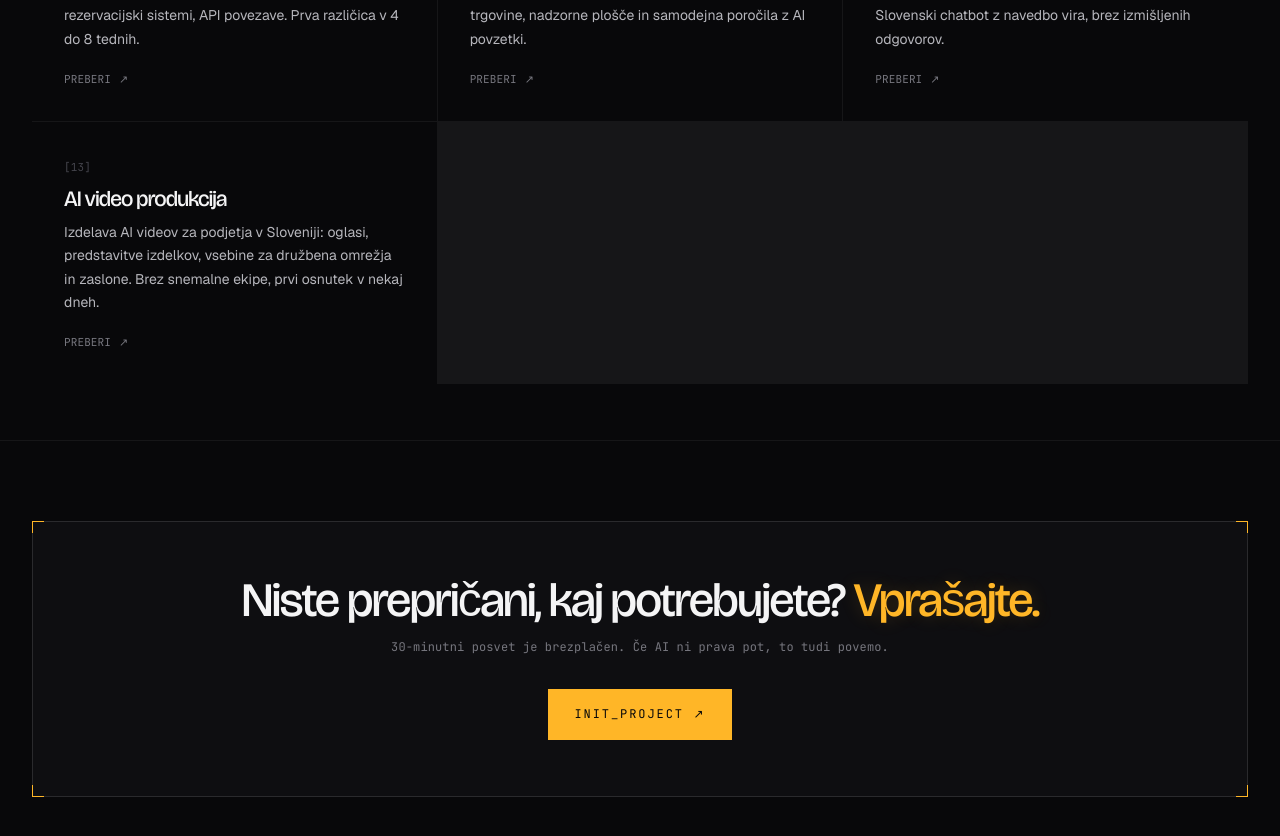
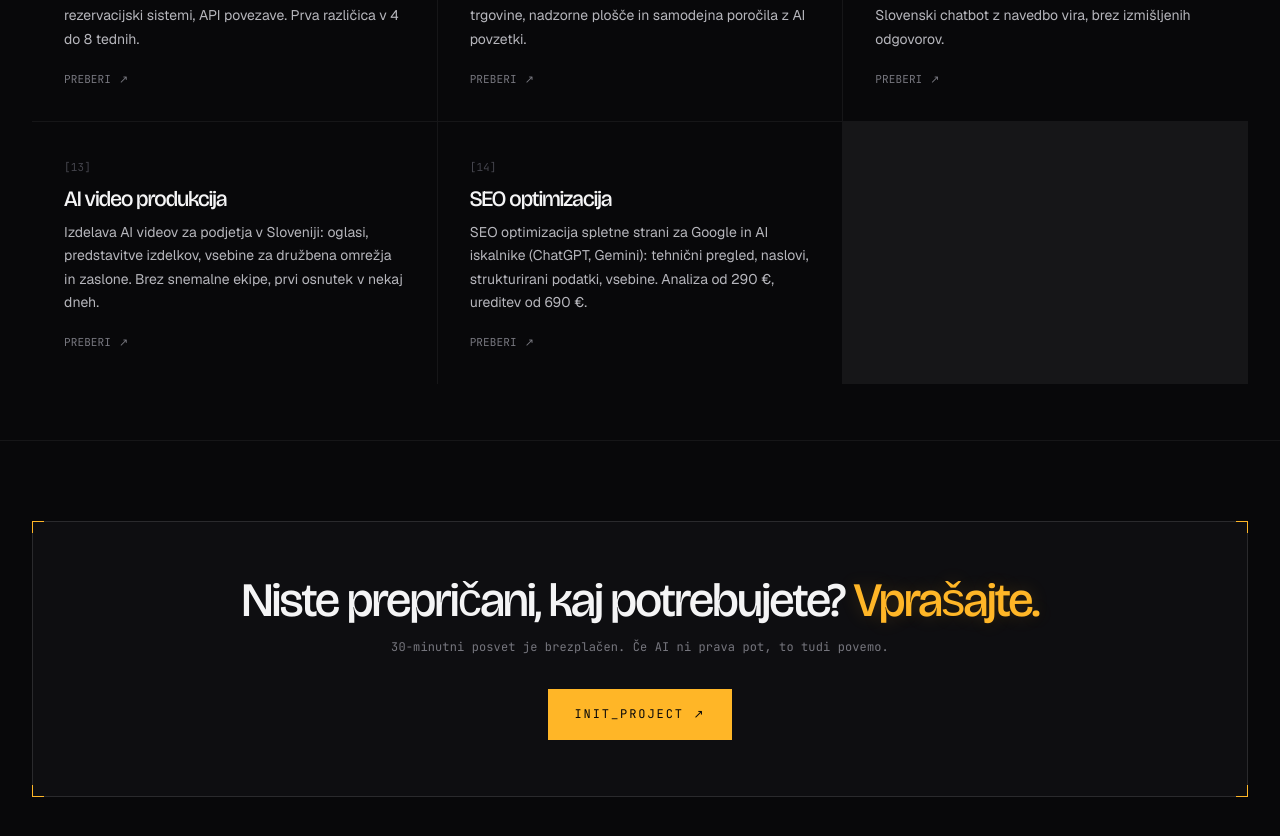
Before and after one commit to DaliborLegen/aiprosolutions, a Next.js app: page /storitve in a window 1280 px wide. Shown: the part 1720-2556 px from the top of the page. Built offline with nearby package versions, Linux system fonts and the light colour scheme; no server answers.

Commit message:
auto-sync after edit via Claude Code

```diff
--- a/app/data/storitve-2.ts
+++ b/app/data/storitve-2.ts
@@ -601,4 +601,109 @@ export const storitve2: Storitev[] = [
       "video za družbena omrežja",
     ],
   },
+  {
+    slug: "seo-optimizacija",
+    nav: "SEO optimizacija",
+    metaTitle: "SEO optimizacija spletnih strani: cena in kaj vključuje",
+    metaDescription:
+      "SEO optimizacija spletne strani za Google in AI iskalnike (ChatGPT, Gemini): tehnični pregled, naslovi, strukturirani podatki, vsebine. Analiza od 290 €, ureditev od 690 €.",
+    h1a: "SEO optimizacija",
+    h1b: "za Google in ChatGPT.",
+    intro:
+      "SEO optimizacija je urejanje spletne strani, da jo iskalniki najdejo, razumejo in pokažejo ljudem, ki iščejo vašo storitev. Danes to ni več samo Google: vse več strank vpraša ChatGPT, Gemini ali Perplexity. Optimiziramo za oboje, z merljivim izhodiščem in fiksno ceno.",
+    bullets: [
+      {
+        t: "Tehnični pregled",
+        d: "Hitrost, indeksiranje, robots.txt, sitemap, preusmeritve, podvojene strani in dostop za AI robote. Najprej odpravimo, kar iskalnikom zapira vrata.",
+      },
+      {
+        t: "Naslovi, opisi in struktura",
+        d: "Vsaka stran dobi svoj naslov, opis in H1 s pravimi ključnimi besedami. Slike dobijo alt besedila, jezikovne različice oznake hreflang.",
+      },
+      {
+        t: "Strukturirani podatki",
+        d: "Podatki o podjetju, lokaciji, storitvah, cenah in pogostih vprašanjih v obliki schema.org, ki jo Google in AI iskalniki preberejo brez ugibanja.",
+      },
+      {
+        t: "Vsebine, ki odgovarjajo",
+        d: "Strani in članki za vprašanja, ki jih stranke dejansko vpisujejo. Izhajamo iz podatkov v Search Console, ne iz ugibanja.",
+      },
+    ],
+    body: [
+      {
+        h: "Koliko stane SEO optimizacija",
+        p: [
+          "Cena SEO optimizacije je odvisna od velikosti strani in od tega, koliko je treba popraviti. Pri nas začnete z analizo vidnosti od 290 €, ki pokaže stanje v Googlu in v AI iskalnikih ter seznam popravkov po pomembnosti. Tehnična ureditev strani se začne pri 690 €, znesek analize pa pri tem odštejemo.",
+          "Za stalno rast je na voljo mesečno spremljanje od 290 € na mesec: nove vsebine, meritev uvrstitev in omemb v ChatGPT, Gemini in Perplexity ter poročilo s številkami iz Search Console. Vezave ni, odpoved velja do konca meseca.",
+        ],
+      },
+      {
+        h: "SEO in GEO: optimizacija za AI iskalnike",
+        p: [
+          "GEO (generative engine optimization) je optimizacija za iskalnike, ki odgovor sestavijo sami, kot so ChatGPT, Gemini, Perplexity in Googlov AI pregled. Osnova je enaka kot pri SEO, dodatno pa je treba zagotoviti, da roboti teh iskalnikov sploh dobijo besedilo strani. Mnoge sodobne strani jim pokažejo prazno ogrodje, ker se vsebina izriše šele z JavaScriptom.",
+          "Zato pri vsaki SEO optimizaciji stran preverimo tudi kot GPTBot, OAI-SearchBot, ClaudeBot in PerplexityBot. Podrobneje o tem na strani o vidnosti v AI iskalnikih.",
+        ],
+      },
+      {
+        h: "WordPress, Wix in strani po meri",
+        p: [
+          "SEO optimizacijo izvajamo na WordPressu (Yoast, Rank Math), Wixu, Shopifyju in na straneh po meri, zgrajenih v Next.js ali Reactu. Če stran vzdržuje drug izvajalec, mu pripravimo natančna navodila, kaj in kje spremeniti.",
+          "Pri straneh, ki jih izdelamo sami, je tehnična SEO osnova del izdelave: hitro nalaganje, strukturirani podatki, sitemap, llms.txt in dostop za AI robote.",
+        ],
+      },
+      {
+        h: "Kdaj pričakovati rezultate",
+        p: [
+          "Tehnični popravki začnejo delovati, ko iskalnik stran ponovno obišče, kar je pri večini strani v nekaj dneh do nekaj tednov. Premik uvrstitev za konkurenčne besede je tipično viden po enem do treh mesecih, pri lokalnih poizvedbah (storitev in kraj) pogosto prej.",
+          "Prvega mesta ne obljubljamo, ker ga nihče ne more pošteno zagotoviti. Obljubimo pa meritev pred začetkom in po vsakem mesecu, da je napredek viden v številkah.",
+        ],
+      },
+    ],
+    useCases: [
+      "SEO optimizacija spletne strani za Google",
+      "SEO optimizacija za ChatGPT in druge AI iskalnike",
+      "SEO optimizacija WordPress strani",
+      "SEO optimizacija spletne trgovine",
+      "Lokalni SEO in Google Business Profile",
+      "SEO optimizacija besedil in podstrani",
+    ],
+    faq: [
+      {
+        q: "Kaj pomeni SEO?",
+        a: "SEO (search engine optimization) pomeni optimizacijo za iskalnike: urejanje tehnike, vsebine in strukture spletne strani, da jo Google in drugi iskalniki uvrstijo čim višje za iskalne besede, s katerimi vas iščejo stranke.",
+      },
+      {
+        q: "Koliko stane SEO optimizacija?",
+        a: "Pri AI PRO SOLUTIONS se SEO optimizacija začne z analizo vidnosti od 290 €. Tehnična ureditev strani stane od 690 € (znesek analize odštejemo), mesečno spremljanje z novimi vsebinami pa od 290 € na mesec brez vezave.",
+      },
+      {
+        q: "Kaj je razlika med SEO in GEO optimizacijo?",
+        a: "SEO cilja uvrstitve v klasičnih rezultatih Googla. GEO cilja omembe v odgovorih AI iskalnikov, kot so ChatGPT, Gemini in Perplexity. Večina dela se prekriva, GEO pa dodatno zahteva, da AI roboti dobijo celotno besedilo strani in da so podatki o podjetju strukturirani.",
+      },
+      {
+        q: "Ali SEO optimizacijo izvajate tudi za WordPress?",
+        a: "Da. Optimiziramo WordPress, Wix, Shopify in strani po meri. Na WordPressu uredimo nastavitve vtičnikov Yoast ali Rank Math, strukturirane podatke, sitemap in robots.txt.",
+      },
+      {
+        q: "Kako hitro bom višje v Googlu?",
+        a: "Tehnični popravki delujejo v nekaj dneh do tednov. Vidnejši premiki uvrstitev so tipično po enem do treh mesecih, odvisno od konkurence za posamezno besedo.",
+      },
+    ],
+    keywords: [
+      "seo optimizacija",
+      "seo optimizacija cena",
+      "cena seo optimizacije",
+      "seo optimizacija spletnih strani",
+      "seo optimizacija spletne strani",
+      "seo optimizacija za google",
+      "seo optimizacija wordpress",
+      "seo optimizacija slovenija",
+      "kaj pomeni seo",
+      "geo optimizacija",
+    ],
+    related: [
+      { label: "Vidnost v AI iskalnikih (GEO)", href: "/ai-vidnost" },
+      { label: "Članek: SEO optimizacija za ChatGPT", href: "/blog/seo-optimizacija-za-chatgpt" },
+    ],
+  },
 ];
--- a/app/data/storitve.ts
+++ b/app/data/storitve.ts
@@ -15,6 +15,7 @@ export type Storitev = {
   useCases: string[];
   faq: StoritevFaq[];
   keywords: string[];
+  related?: { label: string; href: string }[];
 };
 
 export const storitveCore: Storitev[] = [
--- a/app/storitve/[slug]/page.tsx
+++ b/app/storitve/[slug]/page.tsx
@@ -219,6 +219,15 @@ export default async function StoritevPage({
               <span>sorodne_storitve</span>
             </p>
             <div className="flex flex-wrap gap-3 mb-16">
+              {s.related?.map((r) => (
+                <Link
+                  key={r.href}
+                  href={r.href}
+                  className="mono text-[11px] uppercase tracking-[0.14em] text-accent border border-accent px-4 py-2.5 hover:bg-accent hover:text-void transition-colors"
+                >
+                  {r.label}
+                </Link>
+              ))}
               {ostale.map((o) => (
                 <Link
                   key={o.slug}
```
